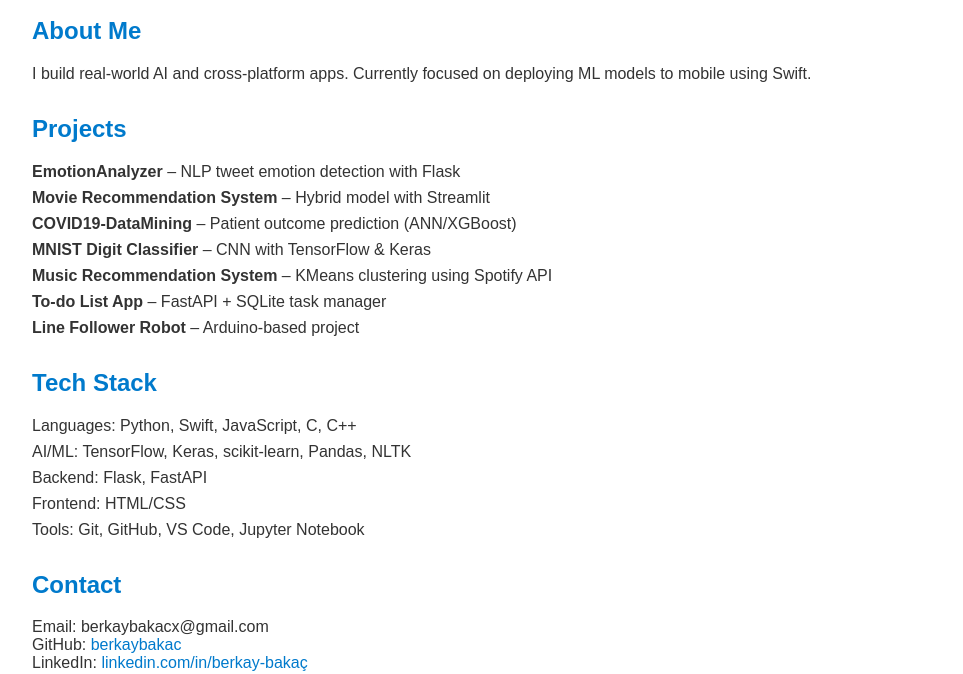
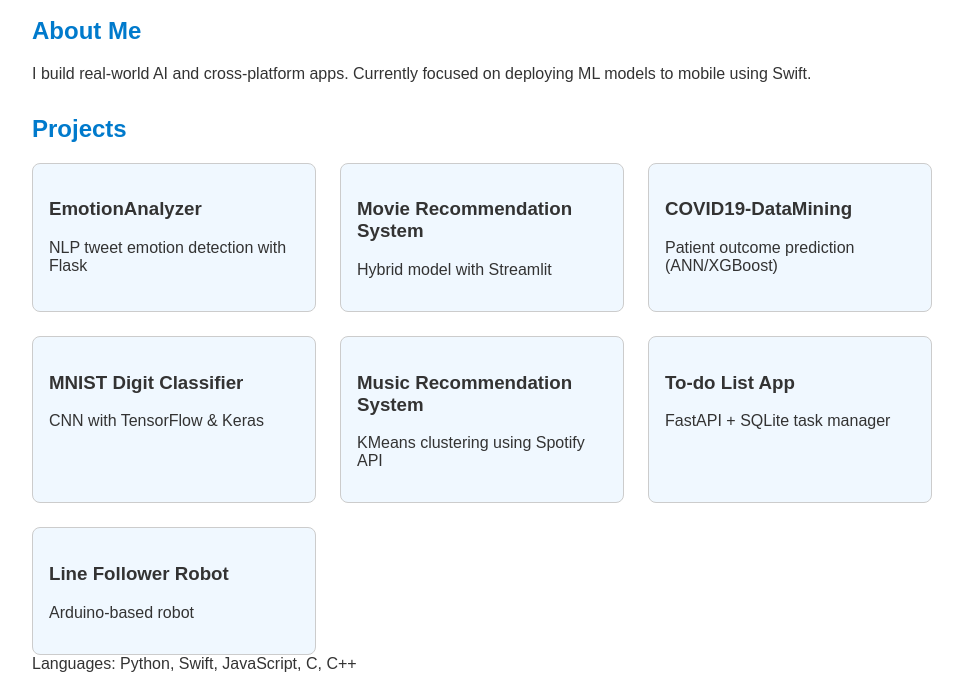
Before and after one commit to berkaybakac/berkaybakac.github.io, a plain HTML site: page index.html in a window 1280 px wide. Shown: the part 133-807 px from the top of the page, without its empty margins (158-1121 px from the left). Drawn offline with Linux system fonts and the light colour scheme.

Commit message:
Update index.html

```diff
--- a/index.html
+++ b/index.html
@@ -13,6 +13,24 @@
         a { color: #007acc; text-decoration: none; }
         a:hover { text-decoration: underline; }
         .section { margin-bottom: 2rem; }
+
+        .projects-grid {
+    display: grid;
+    grid-template-columns: repeat(auto-fit, minmax(250px, 1fr));
+    gap: 1.5rem;
+}
+.project-card {
+    background: #f0f8ff;
+    border: 1px solid #ccc;
+    padding: 1rem;
+    border-radius: 8px;
+    transition: transform 0.2s, box-shadow 0.2s;
+}
+.project-card:hover {
+    transform: translateY(-5px);
+    box-shadow: 0 5px 15px rgba(0,0,0,0.1);
+}
+
     </style>
 </head>
 <body>
@@ -28,18 +46,36 @@
         <div class="section">
             <h2>Projects</h2>
             <ul>
-                <li><strong>EmotionAnalyzer</strong> – NLP tweet emotion detection with Flask</li>
-                <li><strong>Movie Recommendation System</strong> – Hybrid model with Streamlit</li>
-                <li><strong>COVID19-DataMining</strong> – Patient outcome prediction (ANN/XGBoost)</li>
-                <li><strong>MNIST Digit Classifier</strong> – CNN with TensorFlow & Keras</li>
-                <li><strong>Music Recommendation System</strong> – KMeans clustering using Spotify API</li>
-                <li><strong>To-do List App</strong> – FastAPI + SQLite task manager</li>
-                <li><strong>Line Follower Robot</strong> – Arduino-based project</li>
-            </ul>
-        </div>
-
-        <div class="section">
-            <h2>Tech Stack</h2>
+                <div class="projects-grid">
+    <div class="project-card">
+        <h3>EmotionAnalyzer</h3>
+        <p>NLP tweet emotion detection with Flask</p>
+    </div>
+    <div class="project-card">
+        <h3>Movie Recommendation System</h3>
+        <p>Hybrid model with Streamlit</p>
+    </div>
+    <div class="project-card">
+        <h3>COVID19-DataMining</h3>
+        <p>Patient outcome prediction (ANN/XGBoost)</p>
+    </div>
+    <div class="project-card">
+        <h3>MNIST Digit Classifier</h3>
+        <p>CNN with TensorFlow & Keras</p>
+    </div>
+    <div class="project-card">
+        <h3>Music Recommendation System</h3>
+        <p>KMeans clustering using Spotify API</p>
+    </div>
+    <div class="project-card">
+        <h3>To-do List App</h3>
+        <p>FastAPI + SQLite task manager</p>
+    </div>
+    <div class="project-card">
+        <h3>Line Follower Robot</h3>
+        <p>Arduino-based robot</p>
+    </div>
+</div>
             <ul>
                 <li>Languages: Python, Swift, JavaScript, C, C++</li>
                 <li>AI/ML: TensorFlow, Keras, scikit-learn, Pandas, NLTK</li>
```
